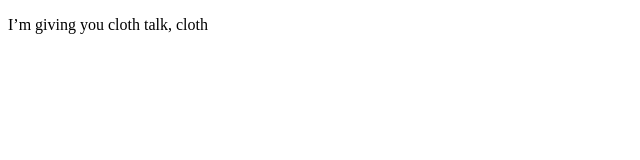
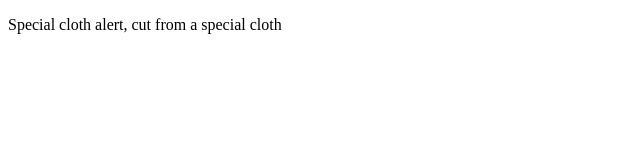
Before and after one commit to hrivera88/wsa-chatbox-2016, a plain HTML site: page index.html in a window 1280 px wide. Shown: the whole page, without its empty margins (0-640 px from the left). Drawn offline with Linux system fonts and the light colour scheme.

Commit message:
May I should hate you for this

```diff
--- a/index.html
+++ b/index.html
@@ -5,6 +5,6 @@
     <title>Document</title>
 </head>
 <body>
-    <p>I’m giving you cloth talk, cloth</p>
+    <p>Special cloth alert, cut from a special cloth</p>
 </body>
 </html>
```
